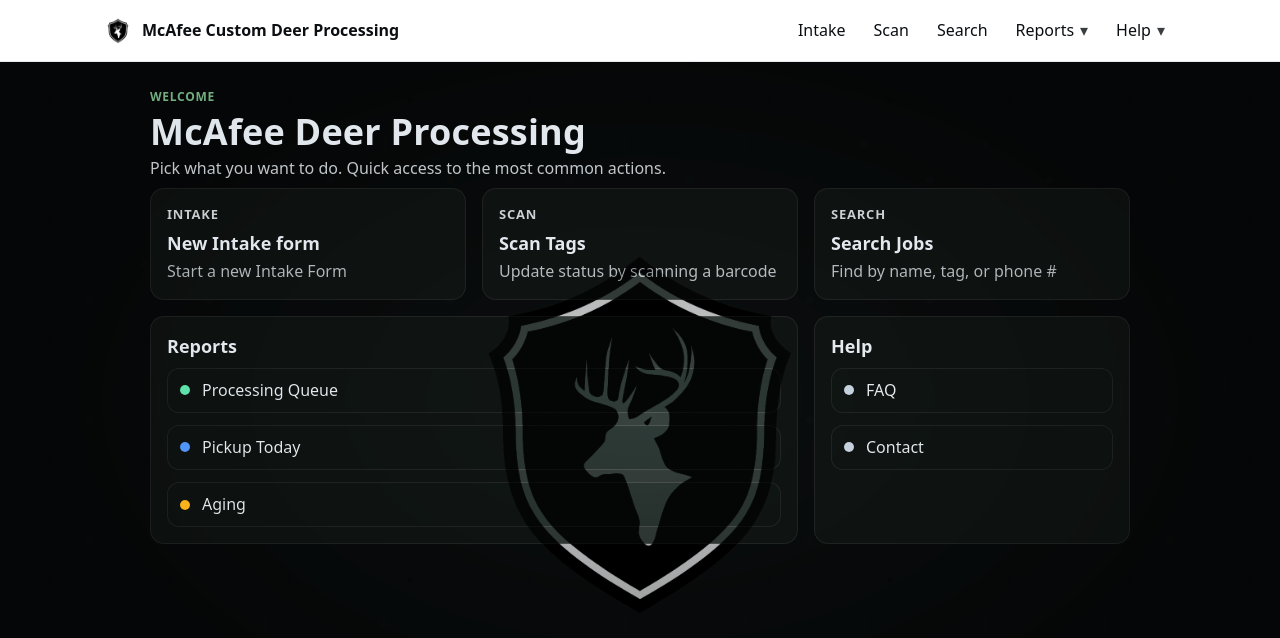
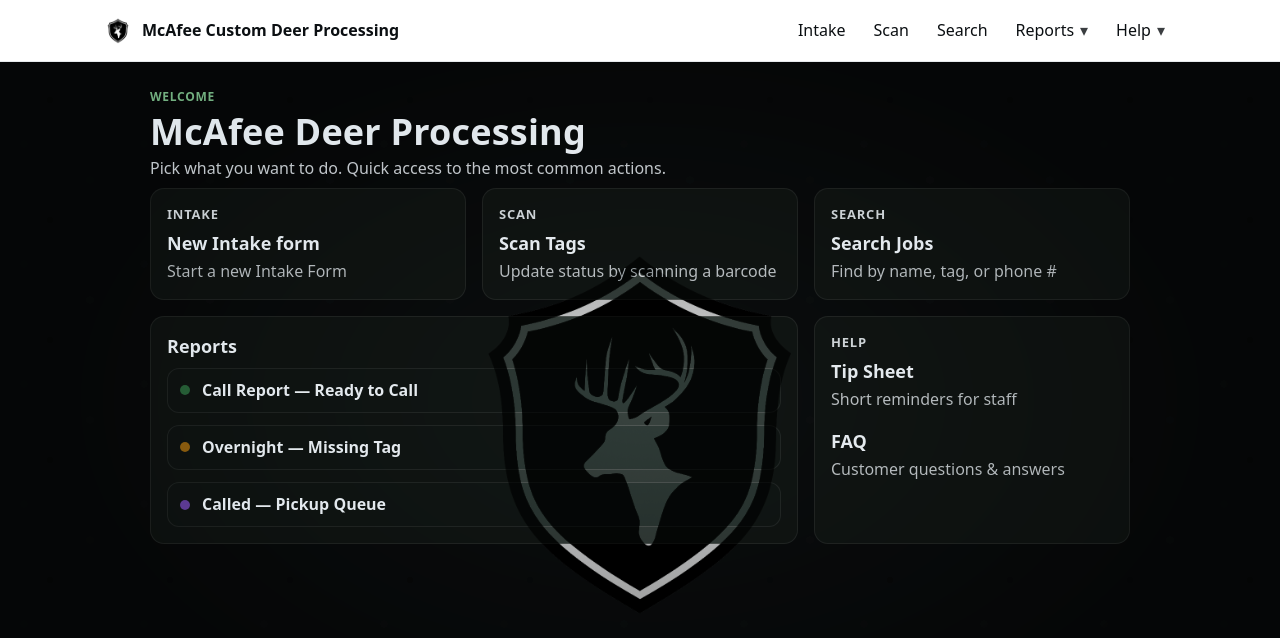
Before and after one commit to djanes11/deer-intake, a Next.js app: page / in a window 1280 px wide. Shown: the top 638 px of the page. Built offline with nearby package versions, Linux system fonts and the light colour scheme; no server answers.

Commit message:
Update page.tsx

```diff
--- a/app/page.tsx
+++ b/app/page.tsx
@@ -11,7 +11,7 @@ export default function Home() {
 
 /* ──────────────────────────────────────────────────────────────────────────
    PUBLIC LANDING (shown when PUBLIC_MODE=1)
-   Header/Nav is handled in layout; this is page content only.
+   — Header/Nav removed here to avoid duplicate with layout header
    ────────────────────────────────────────────────────────────────────────── */
 function PublicLanding() {
   const colors = {
@@ -109,8 +109,8 @@ function PublicLanding() {
           We’ll notify you when it’s ready.
         </p>
         <div style={ctas}>
-          <Link href="/overnight" style={cta(true)} aria-label="Start 24/7 Overnight Drop intake" title="Start 24/7 Overnight Drop intake">Start Overnight Drop</Link>
-          <Link href="/status" style={cta(false)} aria-label="Check your order status" title="Check your order status">Check Your Status</Link>
+          <Link href="/overnight" style={cta(true)}>Start Overnight Drop</Link>
+          <Link href="/status" style={cta(false)}>Check Your Status</Link>
         </div>
       </section>
 
@@ -125,9 +125,7 @@ function PublicLanding() {
             <li>Pick up quickly when notified. Cold, clean, organized.</li>
           </ol>
           <div style={{ height: 12 }} />
-          <Link href="/faq-public" style={{ display: 'inline-block', padding: '8px 12px', borderRadius: 10, border: `1px solid ${colors.panelBorder}`, background: colors.tileBg, fontWeight: 900, textDecoration: 'none', color: colors.text }}>
-            Read the FAQ
-          </Link>
+          <Link href="/faq-public" style={cta(false)}>Read the FAQ</Link>
         </div>
 
         <aside style={panel} aria-label="Hours & Location">
@@ -139,7 +137,6 @@ function PublicLanding() {
             <div style={row}><div style={dot('rgba(167,115,18,.9)')} /><div>After Hours: Overnight Drop Available</div></div>
           </div>
           <div style={{ height: 10 }} />
-          <div style={{ fontSize: 12, opacity: 0.8 }}>State &amp; local regulations followed.</div>
         </aside>
       </section>
 
@@ -150,6 +147,7 @@ function PublicLanding() {
           <Link href="/faq-public">FAQ</Link>
           <Link href="/hours">Hours &amp; Location</Link>
           <Link href="/contact">Contact</Link>
+          <span style={{ opacity: 0.6 }}>State &amp; local regulations followed.</span>
         </div>
       </footer>
     </main>
@@ -157,7 +155,7 @@ function PublicLanding() {
 }
 
 /* ──────────────────────────────────────────────────────────────────────────
-   STAFF HOME (untouched logic; presentational only)
+   STAFF HOME (unchanged)
    ────────────────────────────────────────────────────────────────────────── */
 function StaffHome() {
   const shell: React.CSSProperties = {
@@ -285,22 +283,55 @@ function StaffHome() {
         </Link>
       </div>
 
-      {/* Reports & Help — unchanged links */}
+      {/* Reports & Help */}
       <div style={trio}>
+        {/* Reports (static links; no data calls) */}
         <div style={{ ...card, gridColumn: 'span 2' }}>
-          <div style={{ fontWeight: 900, fontSize: 18, marginBottom: 8 }}>Reports</div>
+          <div style={{ fontWeight: 900, fontSize: 18, marginBottom: 8 }}>
+            Reports
+          </div>
+
           <div style={list}>
-            <div style={row}><div style={dot('#6ee7b7')} />Processing Queue</div>
-            <div style={row}><div style={dot('#60a5fa')} />Pickup Today</div>
-            <div style={row}><div style={dot('#fbbf24')} />Aging</div>
+            <Link href="/reports/calls" style={linkStyle}>
+              <div style={row}>
+                <div style={dot('rgba(51,117,71,.9)')} />
+                <div style={{ fontWeight: 800 }}>Call Report — Ready to Call</div>
+              </div>
+            </Link>
+
+            <Link href="/overnight/review" style={linkStyle}>
+              <div style={row}>
+                <div style={dot('rgba(167,115,18,.9)')} />
+                <div style={{ fontWeight: 800 }}>Overnight — Missing Tag</div>
+              </div>
+            </Link>
+
+            <Link href="/reports/called" style={linkStyle}>
+              <div style={row}>
+                <div style={dot('rgba(115,75,170,.95)')} />
+                <div style={{ fontWeight: 800 }}>Called — Pickup Queue</div>
+              </div>
+            </Link>
           </div>
         </div>
 
+        {/* Help */}
         <div style={card}>
-          <div style={{ fontWeight: 900, fontSize: 18, marginBottom: 8 }}>Help</div>
-          <div style={list}>
-            <div style={row}><div style={dot('#cbd5e1')} />FAQ</div>
-            <div style={row}><div style={dot('#cbd5e1')} />Contact</div>
+          <div style={mini}>Help</div>
+          <Link href="/tips" style={linkStyle}>
+            <div style={{ fontWeight: 900, fontSize: 18, marginTop: 6 }}>
+              Tip Sheet
+            </div>
+          </Link>
+          <div style={{ opacity: 0.8, marginTop: 4 }}>Short reminders for staff</div>
+          <div style={{ height: 10 }} />
+          <Link href="/faq" style={linkStyle}>
+            <div style={{ fontWeight: 900, fontSize: 18, marginTop: 6 }}>
+              FAQ
+            </div>
+          </Link>
+          <div style={{ opacity: 0.8, marginTop: 4 }}>
+            Customer questions &amp; answers
           </div>
         </div>
       </div>
```
